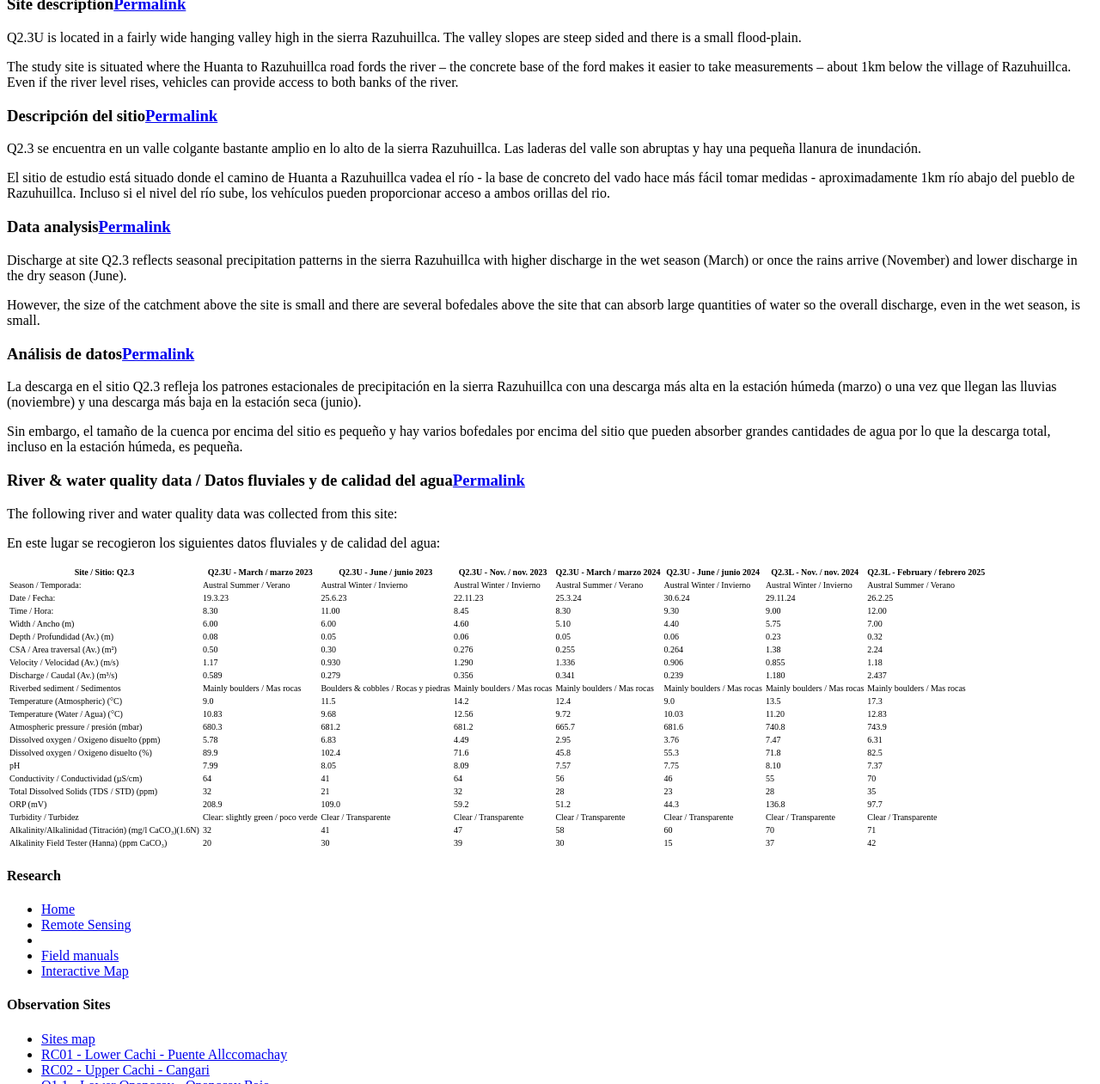
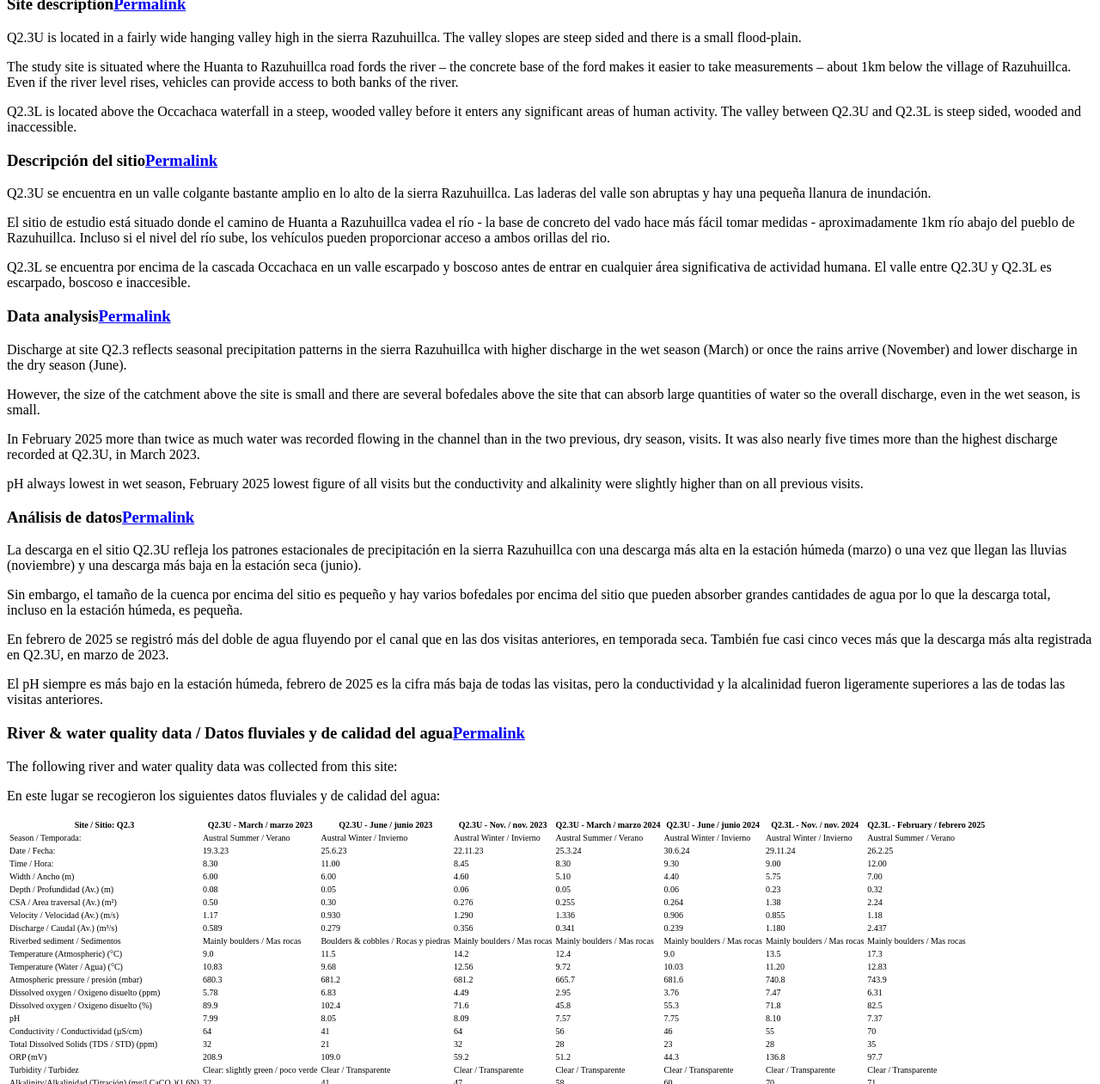
Before and after one commit to HVLepage/cavep-unah, a Jekyll site: the page built from _docs/site-network/Q2_3.md, in a window 1280 px wide and 1400 px high, scrolled down 3221 px, cut to the strip 139-1400 px from the top of the window. Shown: the whole strip at 86% size. Built offline with Jekyll 4.4.1, drawn with Linux system fonts in a browser that asks for light colours; comment, search, counter and statistics services are not loaded.

Commit message:
Update Q2_3.md

```diff
--- a/_docs/site-network/Q2_3.md
+++ b/_docs/site-network/Q2_3.md
@@ -53,12 +53,16 @@ Q2.3U is located in a fairly wide hanging valley high in the sierra Razuhuillca.
 
 The study site is situated where the Huanta to Razuhuillca road fords the river – the concrete base of the ford makes it easier to take measurements – about 1km below the village of Razuhuillca. Even if the river level rises, vehicles can provide access to both banks of the river.
 
+Q2.3L is located above the Occachaca waterfall in a steep, wooded valley before it enters any significant areas of human activity. The valley between Q2.3U and Q2.3L is steep sided, wooded and inaccessible.
+
 
 ### Descripción del sitio
 
-Q2.3 se encuentra en un valle colgante bastante amplio en lo alto de la sierra Razuhuillca. Las laderas del valle son abruptas y hay una pequeña llanura de inundación.
+Q2.3U se encuentra en un valle colgante bastante amplio en lo alto de la sierra Razuhuillca. Las laderas del valle son abruptas y hay una pequeña llanura de inundación.
 
 El sitio de estudio está situado donde el camino de Huanta a Razuhuillca vadea el río - la base de concreto del vado hace más fácil tomar medidas - aproximadamente 1km río abajo del pueblo de Razuhuillca. Incluso si el nivel del río sube, los vehículos pueden proporcionar acceso a ambos orillas del rio.
+
+Q2.3L se encuentra por encima de la cascada Occachaca en un valle escarpado y boscoso antes de entrar en cualquier área significativa de actividad humana. El valle entre Q2.3U y Q2.3L es escarpado, boscoso e inaccesible.
 
 
 ### Data analysis
@@ -67,12 +71,20 @@ Discharge at site Q2.3 reflects seasonal precipitation patterns in the sierra Ra
 
 However, the size of the catchment above the site is small and there are several bofedales above the site that can absorb large quantities of water so the overall discharge, even in the wet season, is small.
 
+In February 2025 more than twice as much water was recorded flowing in the channel than in the two previous, dry season, visits. It was also nearly five times more than the highest discharge recorded at Q2.3U, in March 2023.
+
+pH always lowest in wet season, February 2025 lowest figure of all visits but the conductivity and alkalinity were slightly higher than on all previous visits.
+
 
 ### Análisis de datos
 
-La descarga en el sitio Q2.3 refleja los patrones estacionales de precipitación en la sierra Razuhuillca con una descarga más alta en la estación húmeda (marzo) o una vez que llegan las lluvias (noviembre) y una descarga más baja en la estación seca (junio).
+La descarga en el sitio Q2.3U refleja los patrones estacionales de precipitación en la sierra Razuhuillca con una descarga más alta en la estación húmeda (marzo) o una vez que llegan las lluvias (noviembre) y una descarga más baja en la estación seca (junio).
 
 Sin embargo, el tamaño de la cuenca por encima del sitio es pequeño y hay varios bofedales por encima del sitio que pueden absorber grandes cantidades de agua por lo que la descarga total, incluso en la estación húmeda, es pequeña.
+
+En febrero de 2025 se registró más del doble de agua fluyendo por el canal que en las dos visitas anteriores, en temporada seca. También fue casi cinco veces más que la descarga más alta registrada en Q2.3U, en marzo de 2023.
+
+El pH siempre es más bajo en la estación húmeda, febrero de 2025 es la cifra más baja de todas las visitas, pero la conductividad y la alcalinidad fueron ligeramente superiores a las de todas las visitas anteriores.
 
 
 ### River & water quality data / Datos fluviales y de calidad del agua
```
